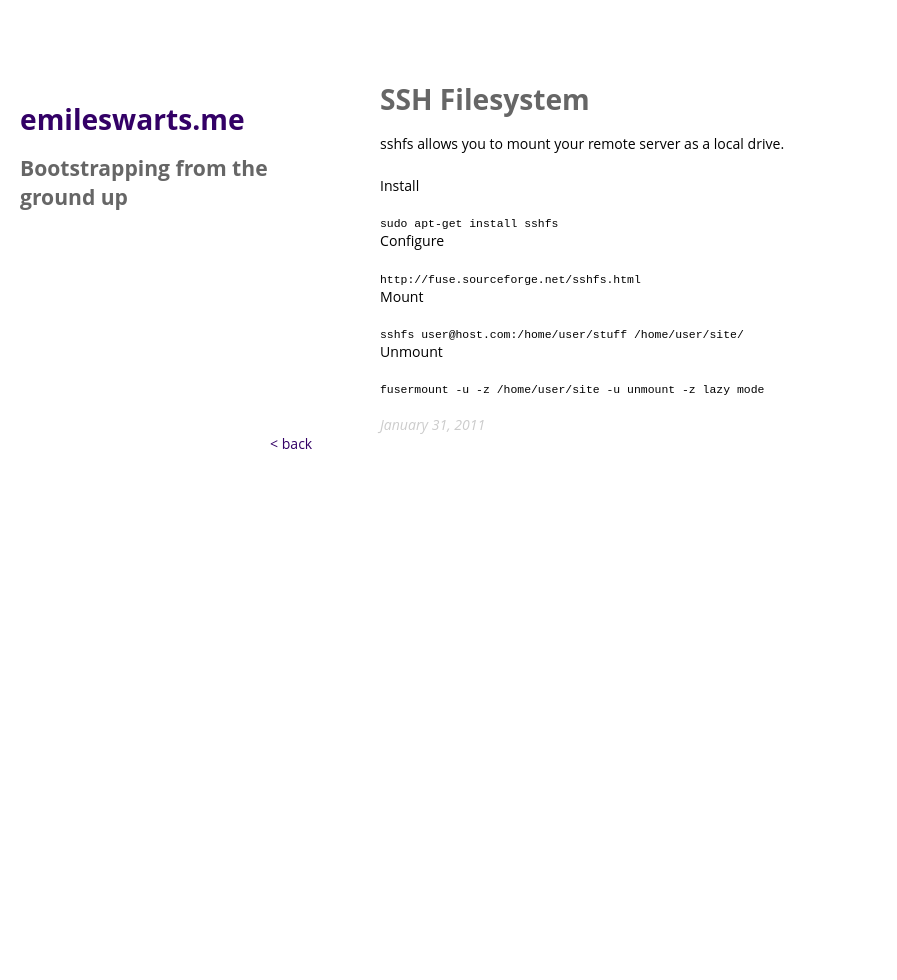
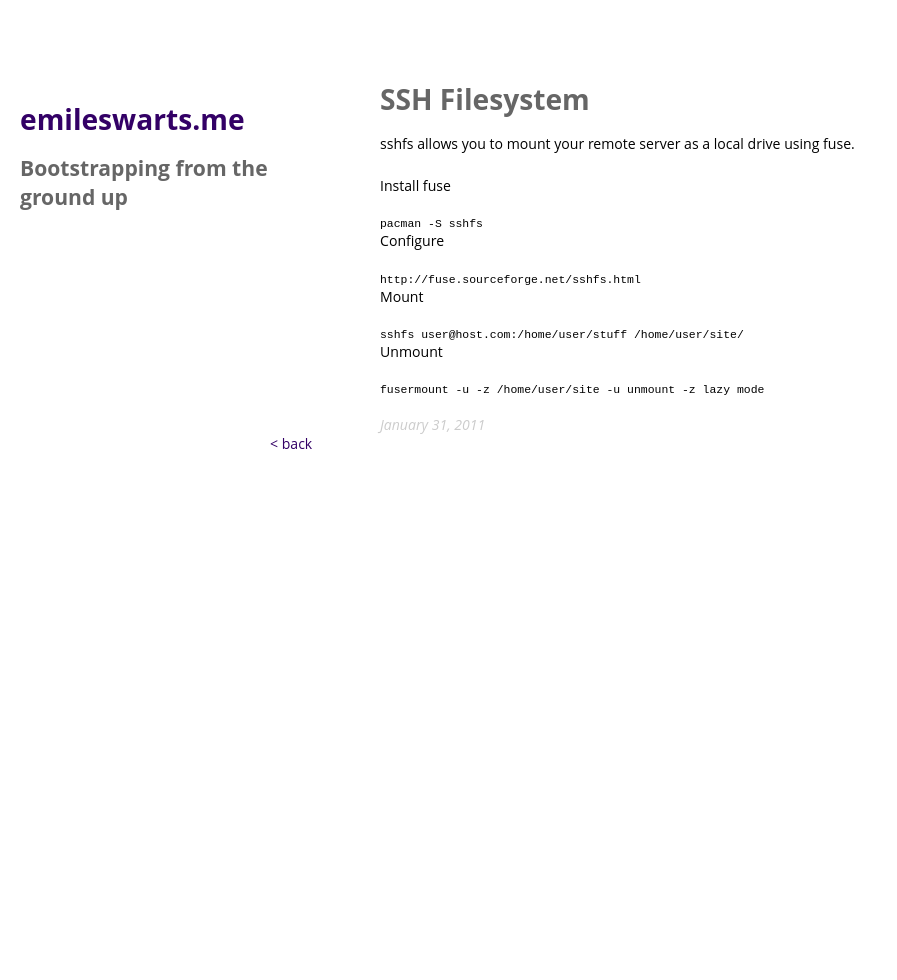
Before and after one commit to emileswarts/emileswarts.github.com, a Jekyll site: the page built from _posts/2011-01-31-ssh-filesystem.md, in a window 1280 px wide. Shown: the whole page, without its empty margins (0-897 px from the left). Built offline with Jekyll 4.4.1, drawn with Linux system fonts in a browser that asks for light colours; some web fonts are replaced.

Commit message:
refine some text

```diff
--- a/_posts/2011-01-31-ssh-filesystem.md
+++ b/_posts/2011-01-31-ssh-filesystem.md
@@ -4,10 +4,10 @@ title: 'SSH Filesystem'
 
 ---
 
-sshfs allows you to mount your remote server as a local drive.
+sshfs allows you to mount your remote server as a local drive using fuse.
 
-Install
-<pre>sudo apt-get install sshfs</pre>
+Install fuse
+<pre>pacman -S sshfs</pre>
 
 Configure
 <pre>http://fuse.sourceforge.net/sshfs.html</pre>
```
Also changed, not shown: _posts/2012-06-14-quickly-spot-front-end-html-differences-with-diff.md (added, +16 -0 lines).
